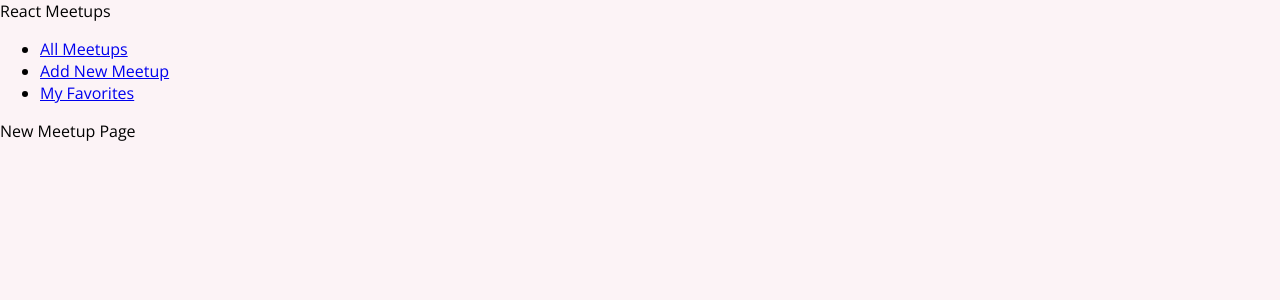
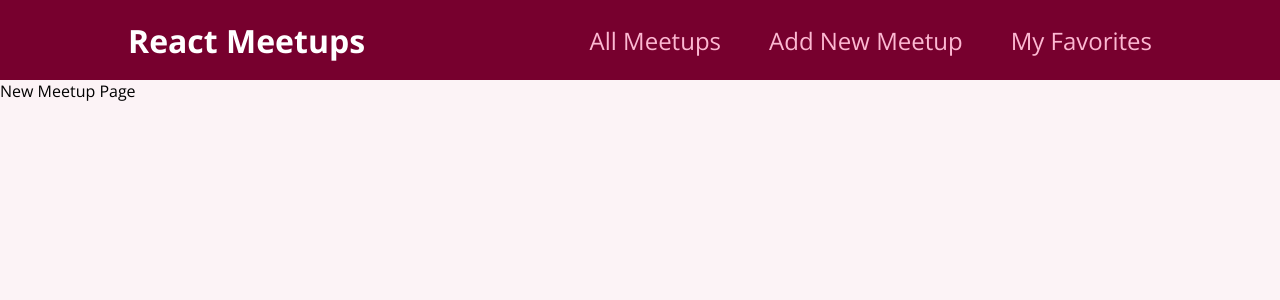
Before and after one commit to watsonst/MySecondReactApp, a React (Create React App) app: page /new-meetup in a window 1280 px wide. Shown: the top 300 px of the page. Built offline with nearby package versions, Linux system fonts and the light colour scheme.

Commit message:
Add navigation style

```diff
--- a/src/App.js
+++ b/src/App.js
@@ -4,7 +4,7 @@
 import AllMeetupsPage from "./pages/AllMeetups";
 import NewMeetupPage from "./pages/NewMeetup";
 import FavoritesPage from "./pages/Favorties";
-import MainNavigation from "./components/MainNavigation";
+import MainNavigation from "./components/layout/MainNavigation";
 
 function App() {
   //localhost:3000
--- a/src/components/MainNavigation.js
+++ b/src/components/layout/MainNavigation.js
@@ -1,9 +1,11 @@
 import React from "react";
 import { Link } from "react-router-dom"
 
+import classes from './MainNavigation.module.css'
+
 function MainNavigation() {
-    return <header>
-        <div>React Meetups</div>
+    return <header className={classes.header}>
+        <div className={classes.logo}>React Meetups</div>
         <nav>
             <ul>
                 <li>
--- /dev/null
+++ b/src/components/layout/MainNavigation.module.css
@@ -0,0 +1,47 @@
+.header {
+    width: 100%;
+    height: 5rem;
+    display: flex;
+    align-items: center;
+    justify-content: space-between;
+    background-color: #77002e;
+    padding: 0 10%;
+  }
+
+  .logo {
+    font-size: 2rem;
+    color: white;
+    font-weight: bold;
+  }
+
+  .header ul {
+    list-style: none;
+    margin: 0;
+    padding: 0;
+    display: flex;
+    align-items: baseline;
+  }
+
+  .header li {
+    margin-left: 3rem;
+  }
+
+  .header a {
+    text-decoration: none;
+    font-size: 1.5rem;
+    color: #fcb8d2;
+  }
+
+  .header a:hover,
+  .header a:active,
+  .header a.active {
+    color: white;
+  }
+
+  .badge {
+    background-color: #cc2062;
+    color: white;
+    border-radius: 12px;
+    padding: 0 1rem;
+    margin-left: 0.5rem;
+  }
```
